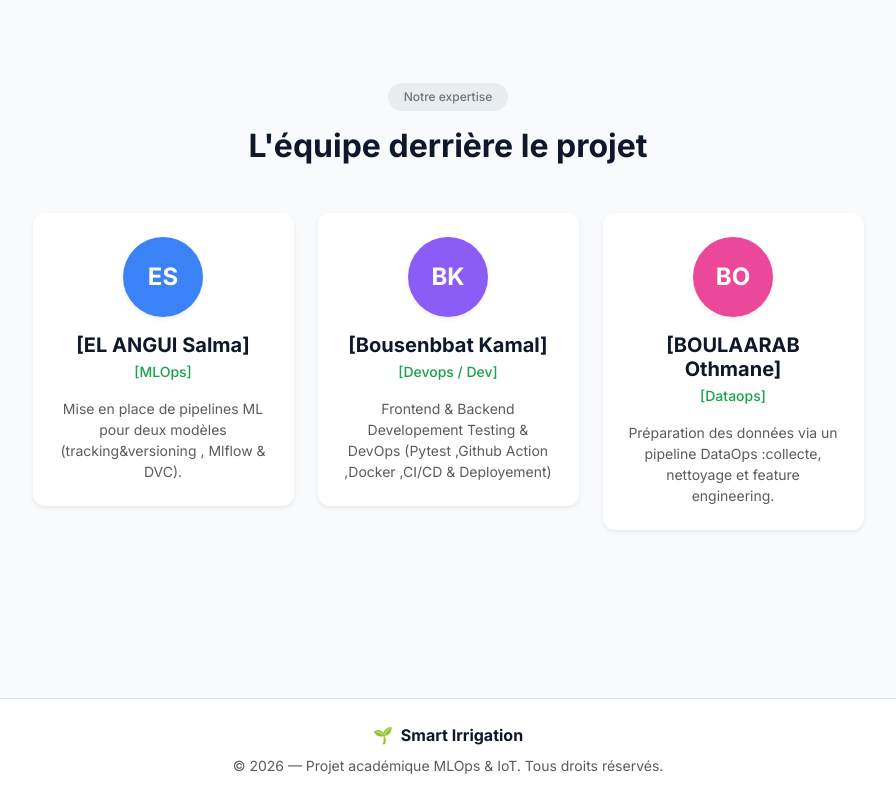
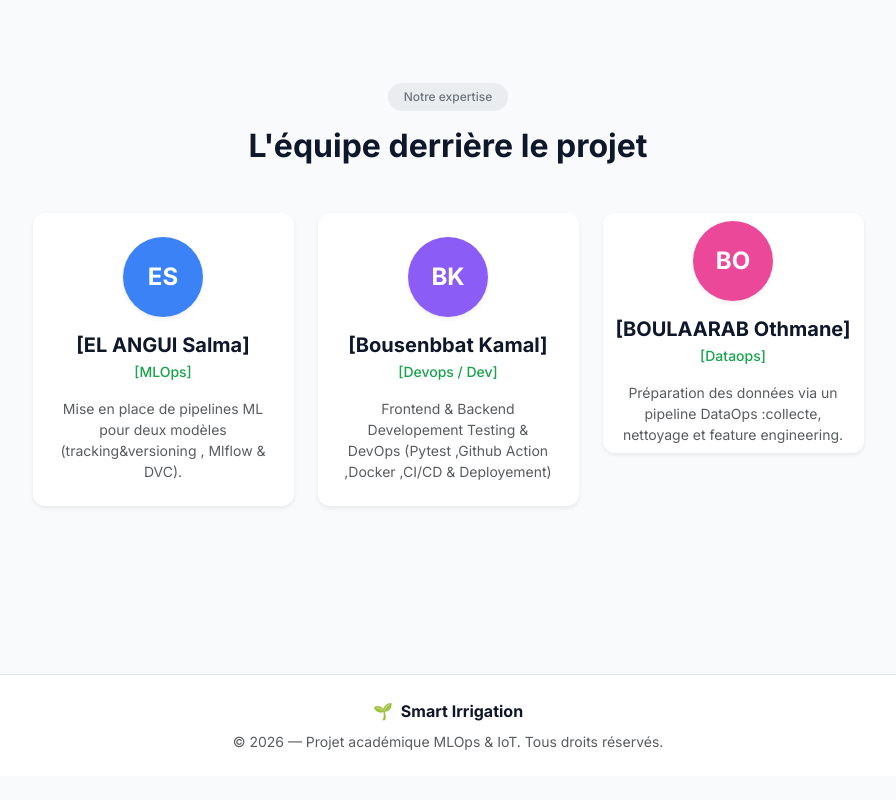
Before and after one commit to S6-IASD/Smart-Irrigation, a React (Vite) app in the folder front-end/: page / in a window 1280 px wide. Shown: the part 1292-2092 px from the top of the page, without its empty margins (192-1088 px from the left). After the commit the page ends 2068 px from the top, so only its background shows below. Built offline with nearby package versions, Linux system fonts and the light colour scheme; no server answers.

Commit message:
Adjust Card padding in Home page
Changed Card padding from 'p-4' to 'p-2' for better layout.

```diff
--- a/front-end/src/pages/Home.jsx
+++ b/front-end/src/pages/Home.jsx
@@ -132,7 +132,7 @@ const Home = () => {
 
             {/* Bob Smith Placeholder */}
             <Col md={4} lg={3} className="mb-4">
-              <Card className="border-0 shadow-sm text-center p-4 hover-card" style={{ borderRadius: '16px' }}>
+              <Card className="border-0 shadow-sm text-center p-2 hover-card" style={{ borderRadius: '16px' }}>
                 <div className="mx-auto rounded-circle d-flex align-items-center justify-content-center text-white mb-3 shadow-sm" style={{ width: '80px', height: '80px', backgroundColor: '#ec4899', fontSize: '24px', fontWeight: 'bold' }}>
                   BO
                 </div>
```
